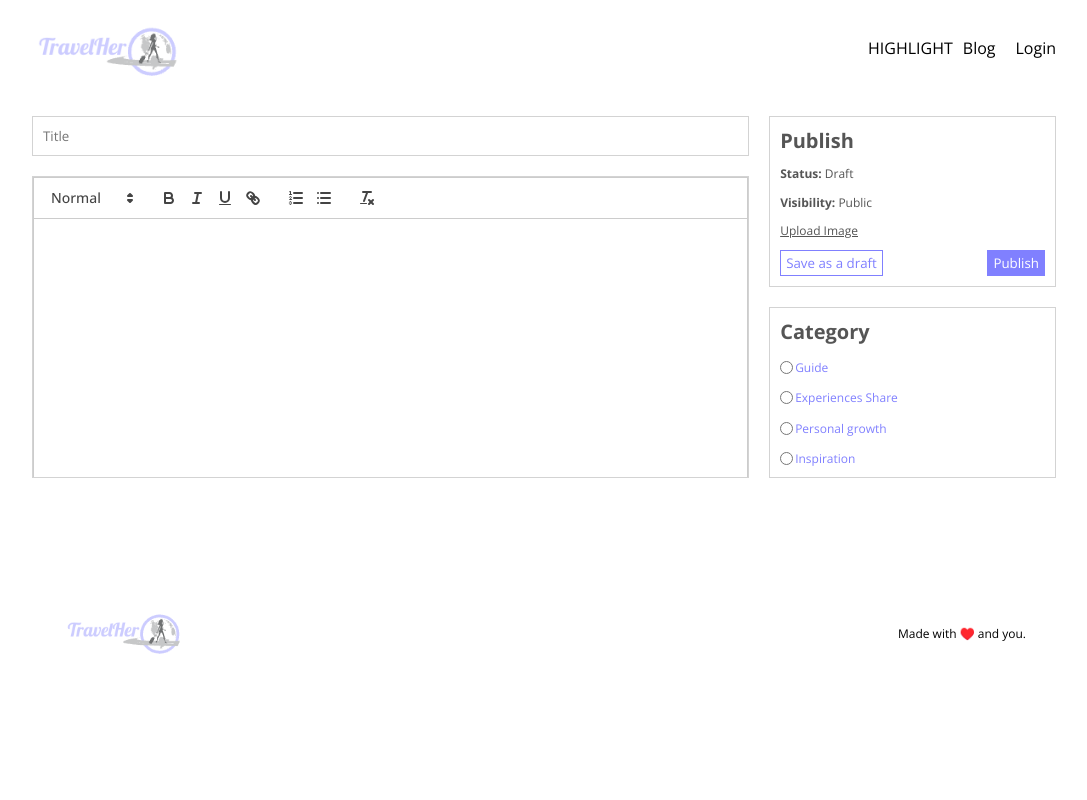
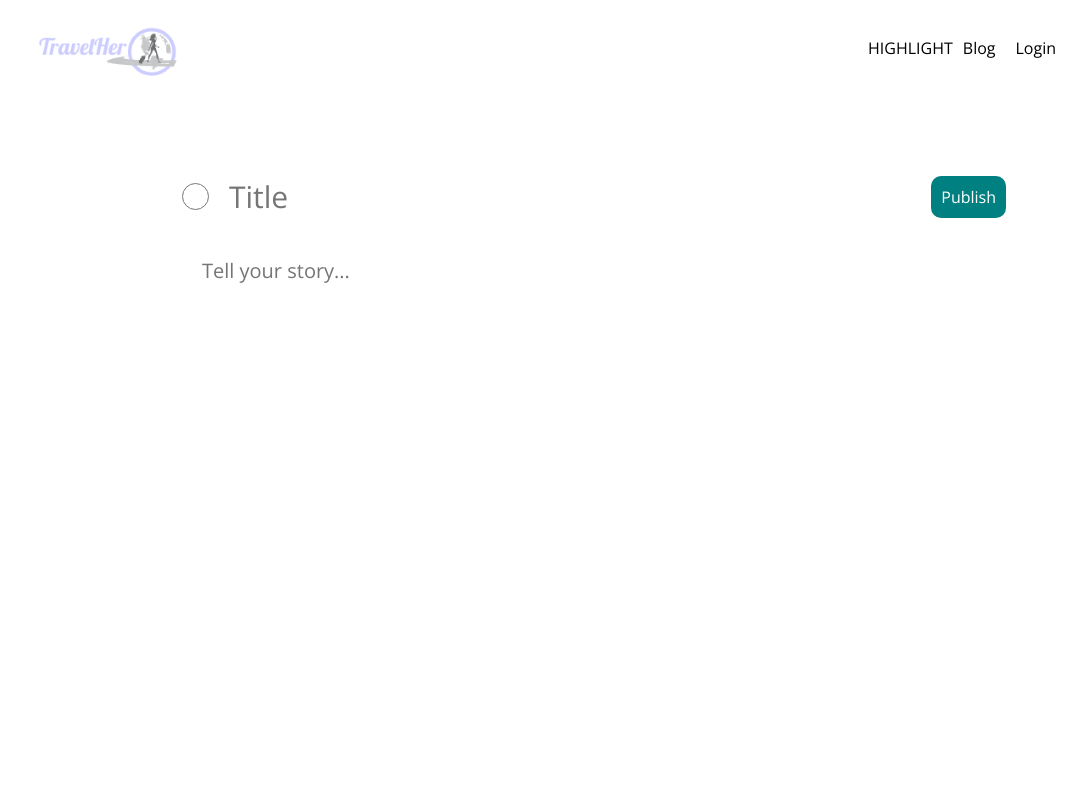
Before and after one commit to karen-karyen-lky/techlabs23-travelher, a React (Create React App) app in the folder client/: page /write in a window 1280 px wide. Shown: the top 800 px of the page, without its empty margins (96-1183 px from the left). Built offline with nearby package versions, Linux system fonts and the light colour scheme.

Commit message:
Publish funktioniert in Write, Style muss noch adaptiert werden an Haupt style.css

```diff
--- /dev/null
+++ b/client/src/context/Context.js
@@ -0,0 +1,31 @@
+import { createContext, useEffect, useReducer } from "react";
+import Reducer from "./Reducer";
+
+const INITIAL_STATE = {
+  user: JSON.parse(localStorage.getItem("user")) || null,
+  isFetching: false,
+  error: false,
+};
+
+export const Context = createContext(INITIAL_STATE);
+
+export const ContextProvider = ({ children }) => {
+  const [state, dispatch] = useReducer(Reducer, INITIAL_STATE);
+
+  useEffect(() => {
+    localStorage.setItem("user", JSON.stringify(state.user));
+  }, [state.user]);
+
+  return (
+    <Context.Provider
+      value={{
+        user: state.user,
+        isFetching: state.isFetching,
+        error: state.error,
+        dispatch,
+      }}
+    >
+      {children}
+    </Context.Provider>
+  );
+};
--- /dev/null
+++ b/client/src/context/Reducer.js
@@ -0,0 +1,49 @@
+const Reducer = (state, action) => {
+  switch (action.type) {
+    case "LOGIN_START":
+      return {
+        user: null,
+        isFetching: true,
+        error: false,
+      };
+    case "LOGIN_SUCCESS":
+      return {
+        user: action.payload,
+        isFetching: false,
+        error: false,
+      };
+    case "LOGIN_FAILURE":
+      return {
+        user: null,
+        isFetching: false,
+        error: true,
+      };
+      case "UPDATE_START":
+        return {
+          ...state,
+          isFetching:true
+        };
+      case "UPDATE_SUCCESS":
+        return {
+          user: action.payload,
+          isFetching: false,
+          error: false,
+        };
+      case "UPDATE_FAILURE":
+        return {
+          user: state.user,
+          isFetching: false,
+          error: true,
+        };
+    case "LOGOUT":
+      return {
+        user: null,
+        isFetching: false,
+        error: false,
+      };
+    default:
+      return state;
+  }
+};
+
+export default Reducer;
--- a/client/src/pages/Write.jsx
+++ b/client/src/pages/Write.jsx
@@ -1,11 +1,42 @@
-import React, { useState } from "react";
-import ReactQuill from "react-quill";
+import {  useContext, useState } from "react";
+// import ReactQuill from "react-quill";
 import "react-quill/dist/quill.snow.css";
 import axios from "axios";
-import { useLocation, useNavigate } from "react-router-dom";
-import moment from "moment";
+// import { useLocation, useNavigate } from "react-router-dom";
+// import moment from "moment";
+import { Context } from "../context/Context.js";
+import "./write.css";
 
-const Write = () => {
+export default function Write() {
+  const [title, setTitle] = useState("");
+  const [desc, setDesc] = useState("");
+  const [file, setFile] = useState(null);
+  const { user } = useContext(Context);
+
+  const handleSubmit = async (e) => {
+    e.preventDefault();
+    const newPost = {
+      username: user.username,
+      title,
+      desc,
+    };
+    if (file) {
+      const data =new FormData();
+      const filename = Date.now() + file.name;
+      data.append("name", filename);
+      data.append("file", file);
+      newPost.photo = filename;
+      try {
+        await axios.post("/upload", data);
+      } catch (err) {}
+    }
+    try {
+      const res = await axios.post("/posts", newPost);
+      window.location.replace("/post/" + res.data._id);
+    } catch (err) {}
+  };
+
+/*const Write = () => {
   const state = useLocation().state;
   const [value, setValue] = useState(state?.title || "");
   const [title, setTitle] = useState(state?.desc || "");
@@ -48,9 +79,50 @@ const Write = () => {
     } catch (err) {
       console.log(err);
     }
-  };
+  }; */
+//Style ab hier
 
   return (
+    <div className="write">
+      {file && (
+        <img className="writeImg" src={URL.createObjectURL(file)} alt="" />
+      )}
+      <form className="writeForm" onSubmit={handleSubmit}>
+        <div className="writeFormGroup">
+          <label htmlFor="fileInput">
+            <i className="writeIcon fas fa-plus"></i>
+          </label>
+          <input
+            type="file"
+            id="fileInput"
+            style={{ display: "none" }}
+            onChange={(e) => setFile(e.target.files[0])}
+          />
+          <input
+            type="text"
+            placeholder="Title"
+            className="writeInput"
+            autoFocus={true}
+            onChange={e=>setTitle(e.target.value)}
+          />
+        </div>
+        <div className="writeFormGroup">
+          <textarea
+            placeholder="Tell your story..."
+            type="text"
+            className="writeInput writeText"
+            onChange={e=>setDesc(e.target.value)}
+          ></textarea>
+        </div>
+        <button className="writeSubmit" type="submit">
+          Publish
+        </button>
+      </form>
+    </div>
+  );
+}
+
+/*  return (
     <div className="add">
       <div className="content">
         <input
@@ -143,4 +215,4 @@ const Write = () => {
   );
 };
 
-export default Write;
+export default Write; */
--- /dev/null
+++ b/client/src/pages/write.css
@@ -0,0 +1,63 @@
+.write {
+  padding-top: 50px;
+}
+
+.writeImg {
+  margin-left: 150px;
+  width: 70vw;
+  height: 250px;
+  border-radius: 10px;
+  object-fit: cover;
+}
+
+.writeForm {
+  position: relative;
+}
+
+.writeFormGroup {
+  margin-left: 150px;
+  display: flex;
+  align-items: center;
+}
+
+.writeIcon {
+  width: 25px;
+  height: 25px;
+  border-radius: 50%;
+  border: 1px solid;
+  display: flex;
+  align-items: center;
+  justify-content: center;
+  font-size: 20px;
+  color: rgb(121, 118, 118);
+  cursor: pointer;
+}
+
+.writeInput {
+  font-size: 30px;
+  border: none;
+  padding: 20px;
+  width: 70vw;
+}
+
+.writeInput:focus {
+  outline: none;
+}
+
+.writeText {
+  font-size: 20px;
+  height: 100vh;
+}
+
+.writeSubmit {
+  position: absolute;
+  top: 20px;
+  right: 50px;
+  color: white;
+  background-color: teal;
+  padding: 10px;
+  border: none;
+  border-radius: 10px;
+  cursor: pointer;
+  font-size: 16px;
+}
```
Also changed, not shown: 2 other files (tests, documents, lock files or other folders).
